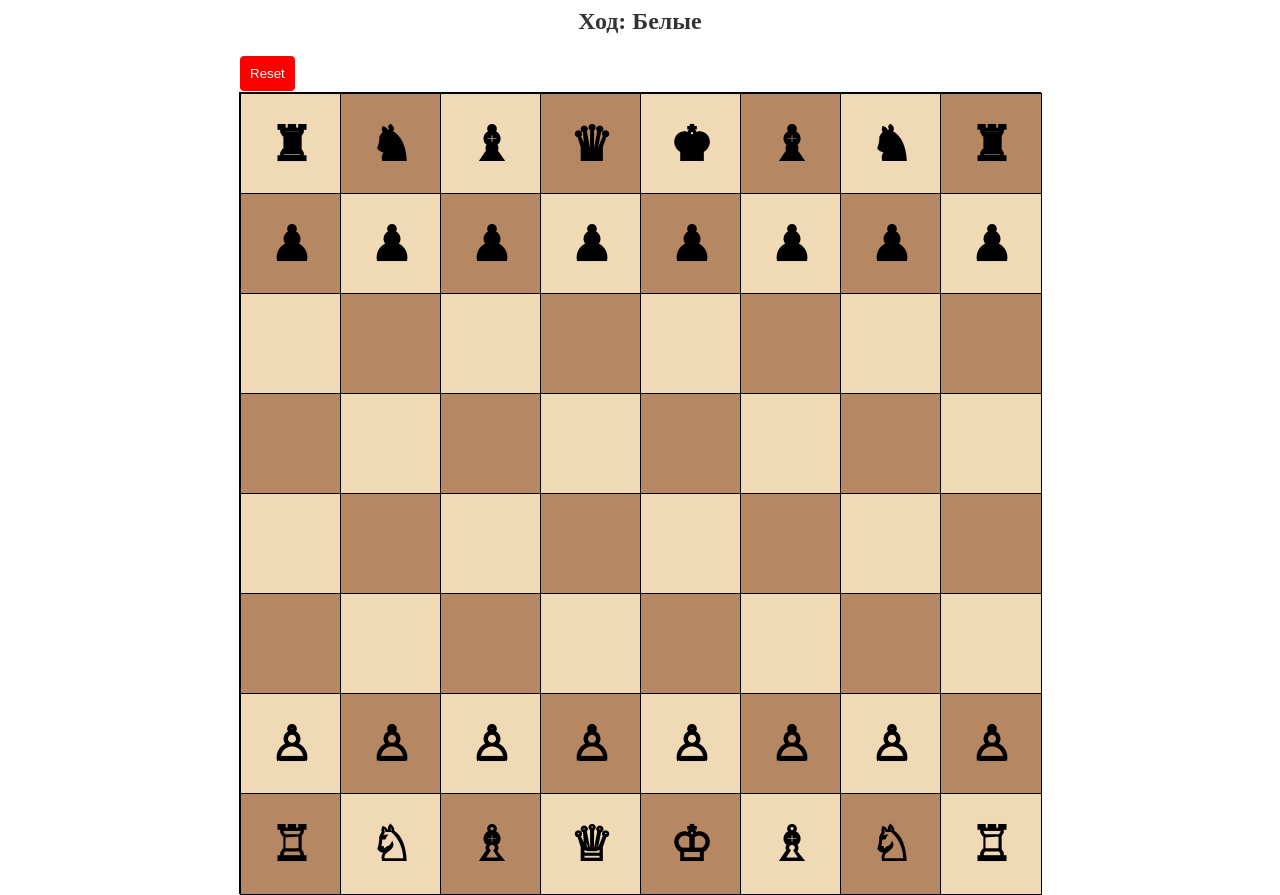
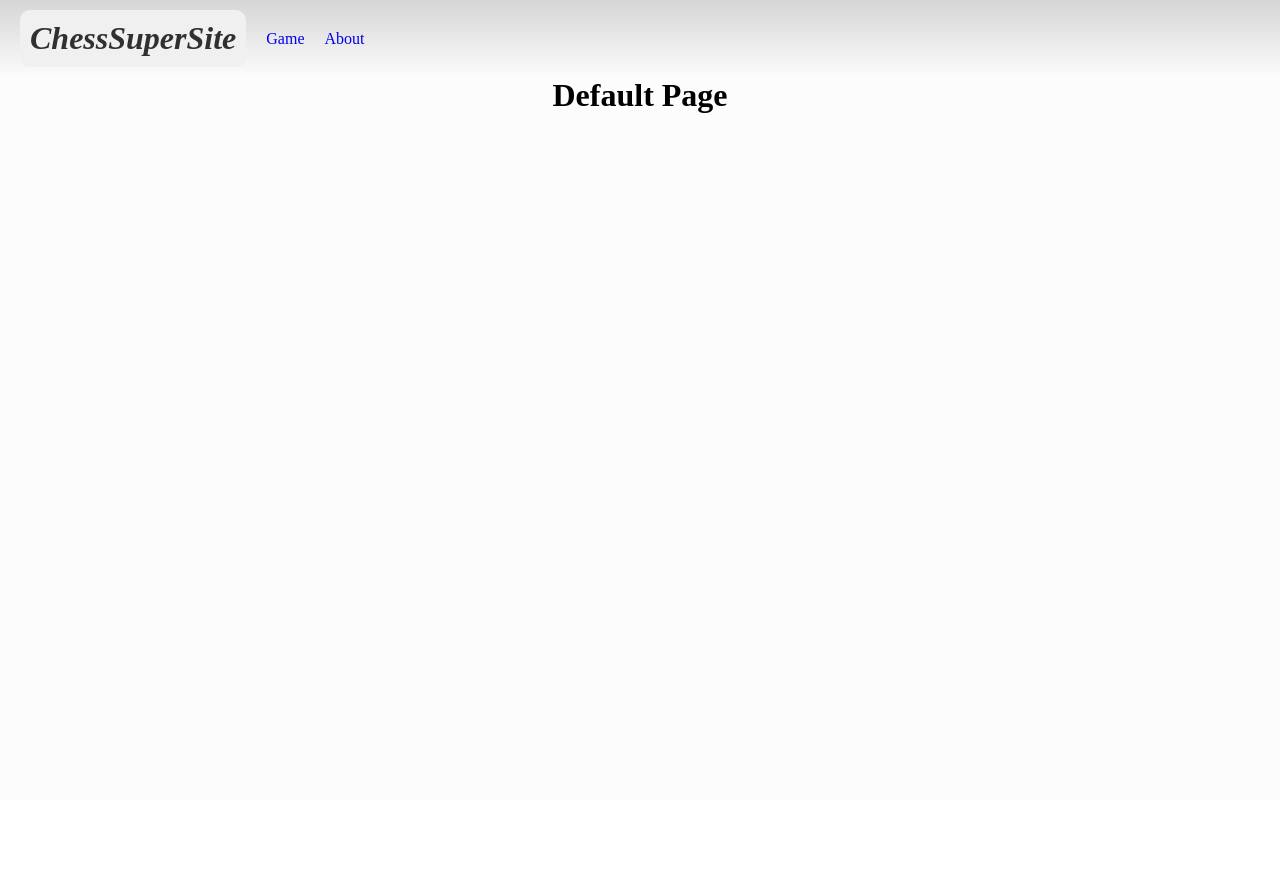
Before and after one commit to Nazhdache4ka/chess, a React (Vite) app: page / in a window 1280 px wide. After the commit the page ends 800 px from the top, so only its background shows below. Built offline with nearby package versions, Linux system fonts and the light colour scheme.

Commit message:
add navigation and logo

```diff
--- a/package.json
+++ b/package.json
@@ -16,7 +16,9 @@
     "crypto-js": "^4.2.0",
     "framer-motion": "^11.12.2",
     "react": "^19.1.0",
-    "react-dom": "^19.1.0"
+    "react-dom": "^19.1.0",
+    "react-router": "^7.8.2",
+    "react-router-dom": "^7.8.2"
   },
   "devDependencies": {
     "@eslint/js": "^9.30.1",
--- a/src/App.css
+++ b/src/App.css
@@ -1,6 +1,28 @@
+* {
+  margin: 0;
+  padding: 0;
+  box-sizing: border-box;
+}
+
 .app {
+  background-color: #fcfcfc;
   display: flex;
   flex-direction: column;
   align-items: center;
   height: 100vh;
 }
+
+.navbar {
+  width: 100%;
+  padding: 10px;
+  background: linear-gradient(to top, #fcfcfc, #d5d5d5);
+  display: flex;
+  flex-direction: row;
+  align-items: center;
+}
+
+.navbar-link {
+  text-decoration: none;
+  gap: 10px;
+  margin: 0 10px;
+}
--- a/src/App.tsx
+++ b/src/App.tsx
@@ -1,10 +1,21 @@
 import './App.css'
-import MyBoard from './components/MyBoard/MyBoard'
+import { BrowserRouter, Route, Routes } from 'react-router-dom'
+import GamePage from './pages/GamePage'
+import About from './pages/About'
+import DefaultPage from './pages/DefaultPage'
+import Navbar from './components/Navbar/Navbar'
 
 function App() {
   return (
     <div className="app">
-      <MyBoard />
+      <BrowserRouter>
+        <Navbar />
+            <Routes>
+                <Route path="/game" element={<GamePage />} />
+                <Route path="/about" element={<About />} />
+                <Route path="*" element={<DefaultPage />} />
+            </Routes>
+        </BrowserRouter>
     </div>
   )
 }
--- /dev/null
+++ b/src/components/Logo/Logo.module.css
@@ -0,0 +1,14 @@
+.logo {
+    color: rgb(48, 48, 48);
+    font-style: italic;
+    transition: all 0.3s ease;
+    background-color: #f0f0f0;
+    padding: 10px;
+    border-radius: 10px;
+}
+
+.logo:hover {
+    transform: scale(1.1);
+    color: rgb(83, 83, 221);
+    background-color: #e0e0e0;
+}
--- /dev/null
+++ b/src/components/Logo/Logo.tsx
@@ -0,0 +1,11 @@
+import styles from './Logo.module.css';
+
+function Logo() {
+    return (
+        <div className={styles.logo}>
+            <h1>ChessSuperSite</h1>
+        </div>
+    )
+}
+
+export default Logo;
--- /dev/null
+++ b/src/components/Navbar/Navbar.tsx
@@ -0,0 +1,16 @@
+import { Link } from "react-router-dom";
+import Logo from "../Logo/Logo";
+
+function Navbar() {
+    return (
+        <div className="navbar">
+            <Link to="/" className="navbar-link">
+                <Logo />
+            </Link>
+            <Link to="/game" className="navbar-link">Game</Link>
+            <Link to="/about" className="navbar-link">About</Link>
+        </div>
+    )
+}
+
+export default Navbar;
--- /dev/null
+++ b/src/pages/About.tsx
@@ -0,0 +1,11 @@
+import { Link } from "react-router-dom";
+
+function About() {
+    return (
+        <div>
+            <h1>About</h1>
+        </div>
+    )
+}
+
+export default About;
--- /dev/null
+++ b/src/pages/DefaultPage.tsx
@@ -0,0 +1,9 @@
+function DefaultPage() {
+    return (
+        <div>
+            <h1>Default Page</h1>
+        </div>
+    )
+}
+
+export default DefaultPage;
--- /dev/null
+++ b/src/pages/GamePage.tsx
@@ -0,0 +1,11 @@
+import MyBoard from "../components/MyBoard/MyBoard";
+
+function GamePage() {
+    return (
+        <div>
+            <MyBoard />
+        </div>
+    )
+}
+
+export default GamePage;
```
Also changed, not shown: 1 other file (tests, documents, lock files or other folders).
